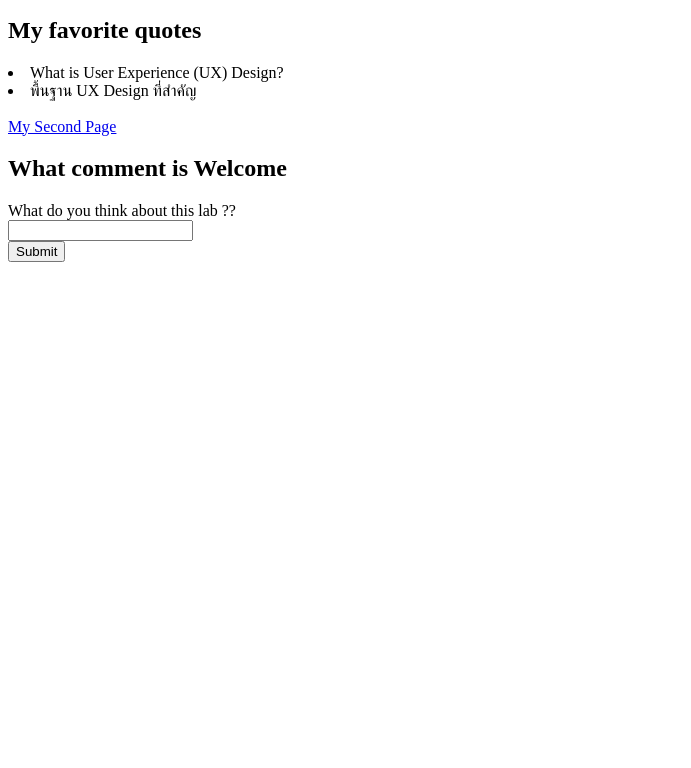
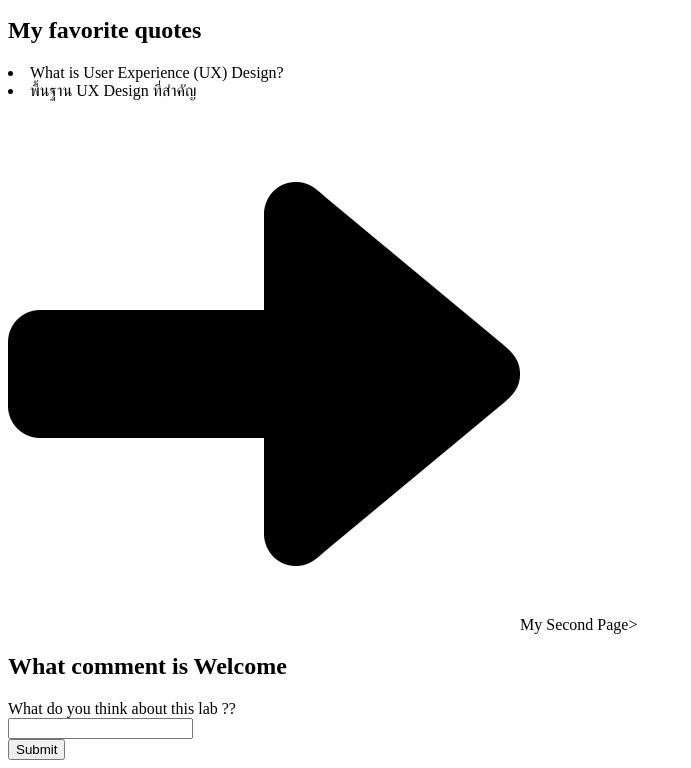
Before and after one commit to Wpurin/Wpurin.github.io, a plain HTML site: page index.html in a window 1280 px wide. Shown: the part 544-1312 px from the top of the page, without its empty margins (0-691 px from the left). Before the commit the page ends 814 px from the top, so only its background shows below. Drawn offline with Linux system fonts and the light colour scheme.

Commit message:
no message

```diff
--- a/index.html
+++ b/index.html
@@ -57,7 +57,8 @@
   <li>What is User Experience (UX) Design?</li>
   <li>พื้นฐาน UX Design ที่สำคัญ</li>
   <br>
-  <a href="page2.html" target="_blank" img src="images/next.png">My Second Page</a>
+  <img src="images/next.png" <a href="page2.html" target="_blank" >My Second Page</a>>
+
 
   <h2>What comment is Welcome</h2>
   <form>
```
